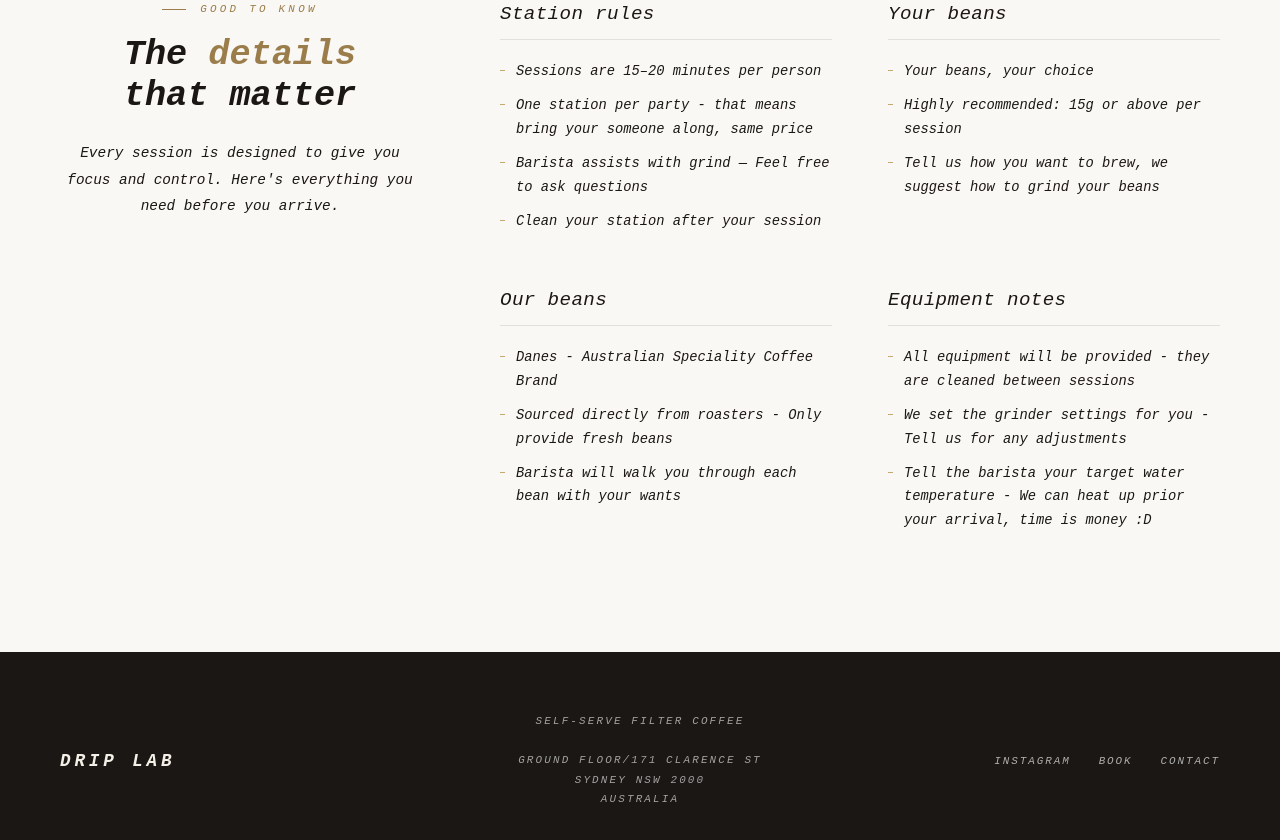
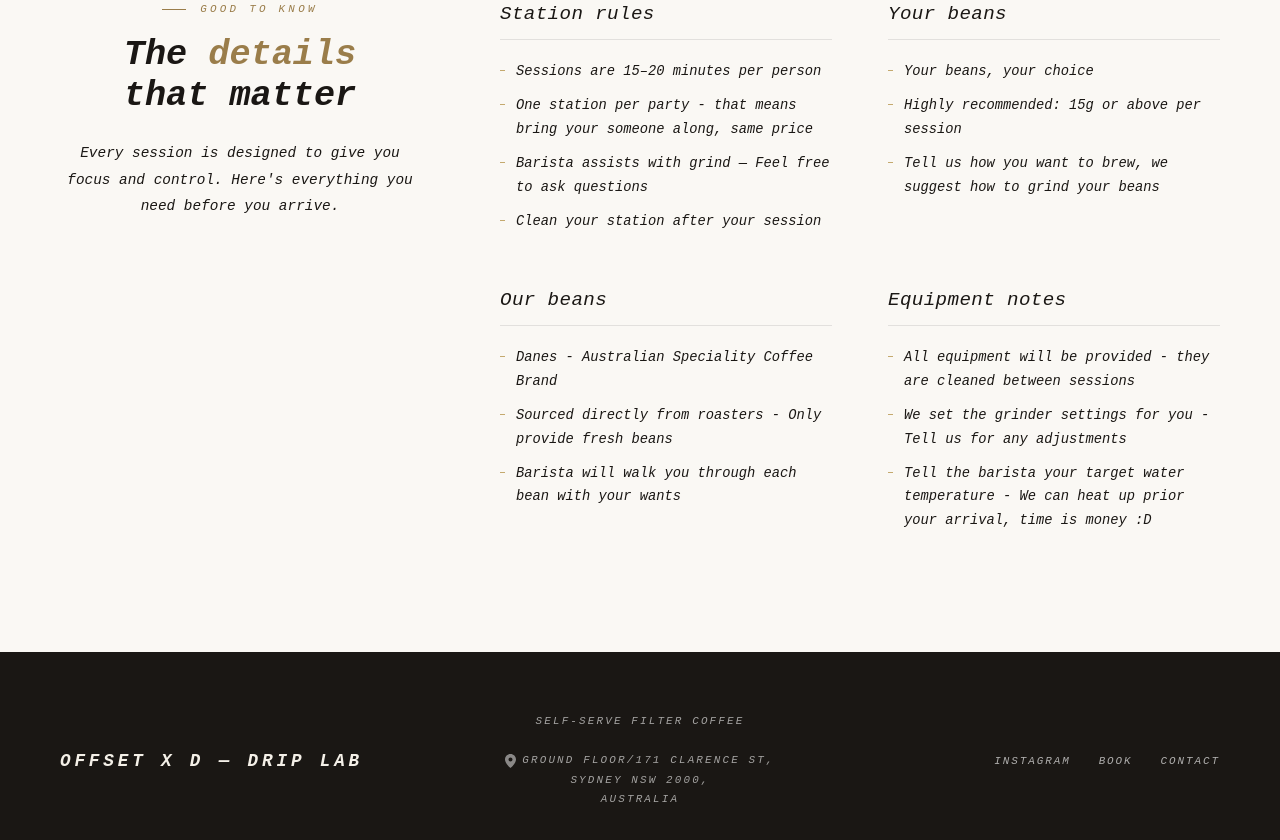
Before and after one commit to MarkSiu2026/Offset_Self_Brew_Website, a plain HTML site: page drip-minimal.html in a window 1280 px wide. Shown: the part 5255-6095 px from the top of the page. Drawn offline with Linux system fonts and the light colour scheme.

Commit message:
small changes

```diff
--- a/drip-minimal.html
+++ b/drip-minimal.html
@@ -891,7 +891,7 @@
 
   /* ── FOOTER ── */
   footer {
-    background: var(--ink);
+    background: #1a1714;
     padding: 60px;
     display: grid;
     grid-template-columns: 1fr 1fr 1fr;
@@ -904,7 +904,7 @@
     font-size: 1.1rem;
     letter-spacing: 0.22em;
     text-transform: uppercase;
-    color: var(--cream);
+    color: #f4f0e8;
     text-decoration: none;
   }
 
@@ -1493,13 +1493,17 @@
 
 <!-- FOOTER -->
 <footer>
-  <a href="#" class="footer-logo">Drip Lab</a>
+  <a href="#" class="footer-logo">OFFSET x D — DRIP LAB</a>
   <div class="footer-center">
     <p>Self-serve filter coffee</p>
     <p>&nbsp;</p>
-    <p>Ground floor/171 Clarence St</p>
-    <p>Sydney NSW 2000</p>
-    <p>Australia</p>
+    <p style="display:flex;align-items:center;justify-content:center;gap:6px;">
+      <svg width="11" height="14" viewBox="0 0 11 14" fill="none" xmlns="http://www.w3.org/2000/svg" style="flex-shrink:0;opacity:0.7;">
+        <path d="M5.5 0C2.46 0 0 2.46 0 5.5C0 9.625 5.5 14 5.5 14C5.5 14 11 9.625 11 5.5C11 2.46 8.54 0 5.5 0ZM5.5 7.5C4.395 7.5 3.5 6.605 3.5 5.5C3.5 4.395 4.395 3.5 5.5 3.5C6.605 3.5 7.5 4.395 7.5 5.5C7.5 6.605 6.605 7.5 5.5 7.5Z" fill="rgba(255,255,255,0.7)"/>
+      </svg>
+      Ground floor/171 Clarence St,
+      <p>Sydney NSW 2000, </p>
+      <p>Australia</p>
   </div>
   <div class="footer-links">
     <a href="#">Instagram</a>
```
